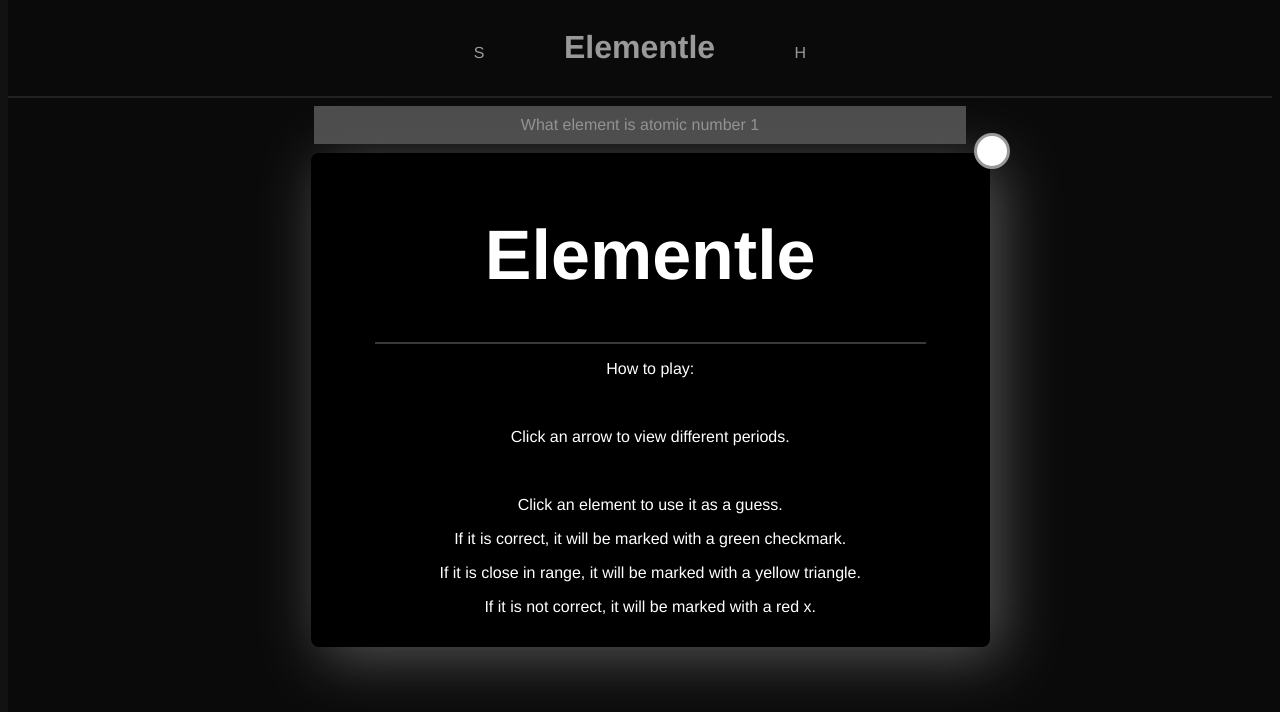
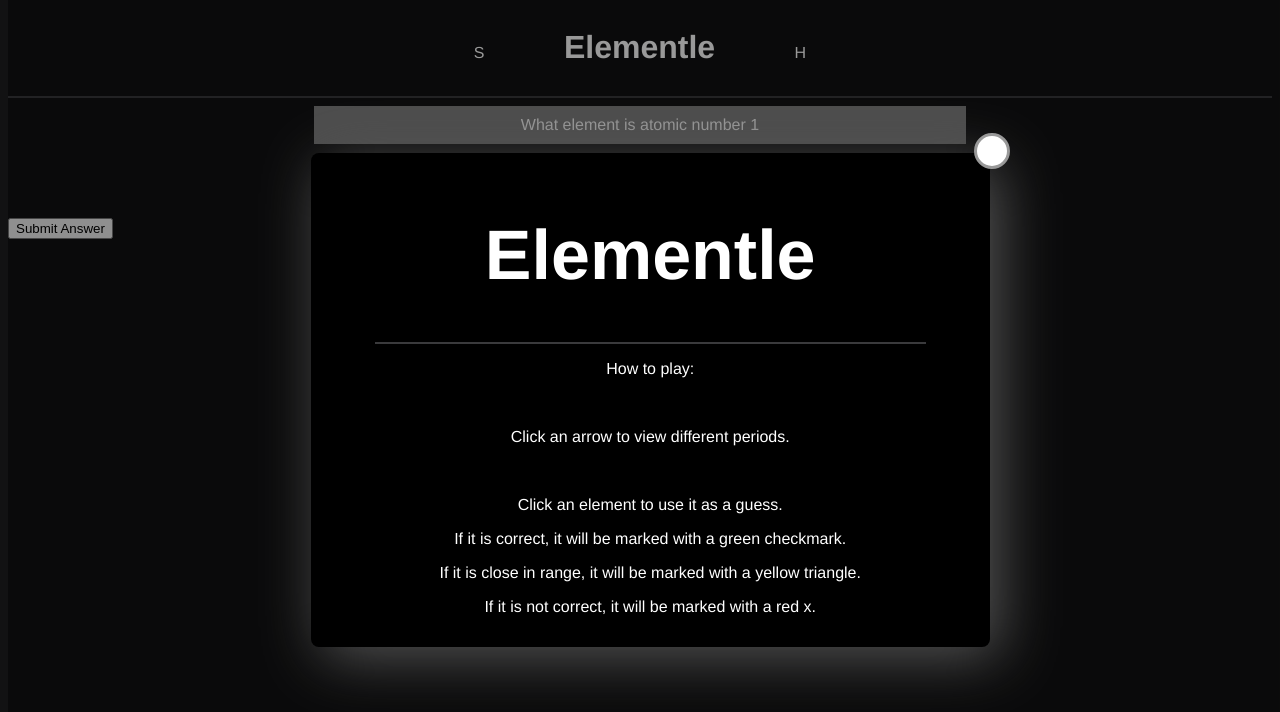
Before and after one commit to Treefire33/elementle, a plain HTML site: page index.html in a window 1280 px wide. Drawn offline with nearby package versions, Linux system fonts and the light colour scheme.

Commit message:
Update index.html

```diff
--- a/index.html
+++ b/index.html
@@ -109,6 +109,7 @@
             <img src="img/74837-200 (1).png" width="50px" height="50px" id="rbttn"/>
             <!--<button width="200px" height="200px" id="rbttn">Go Right</button>-->
         </div>
+        <button id="enter">Submit Answer</button>
         <script src="js/main.js"></script>
     </body>
 </html>
```
